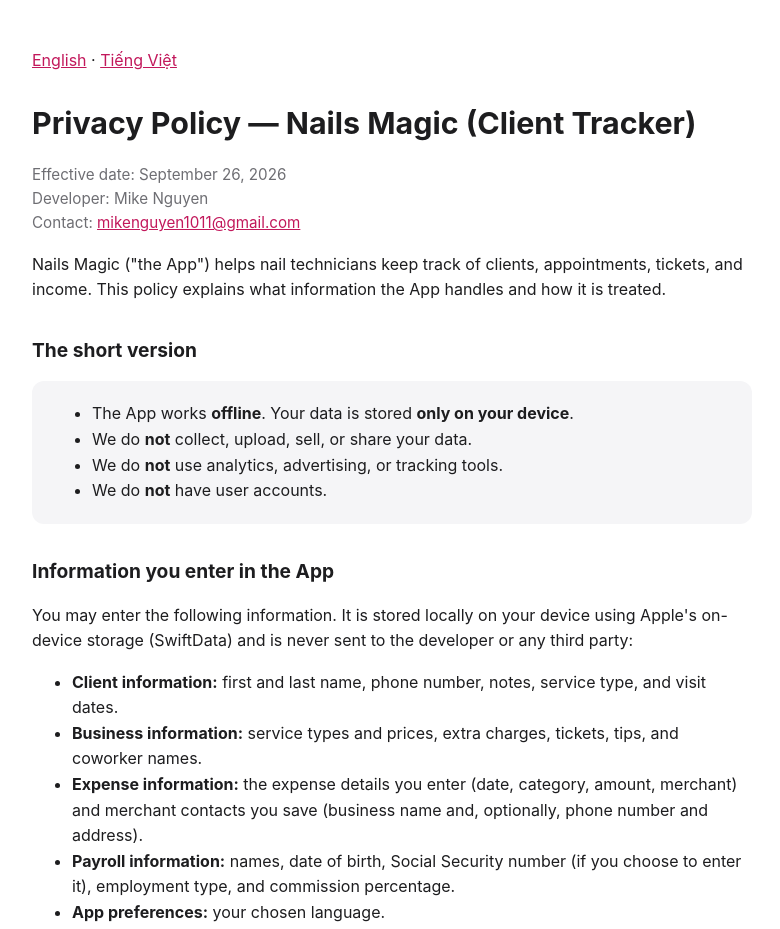
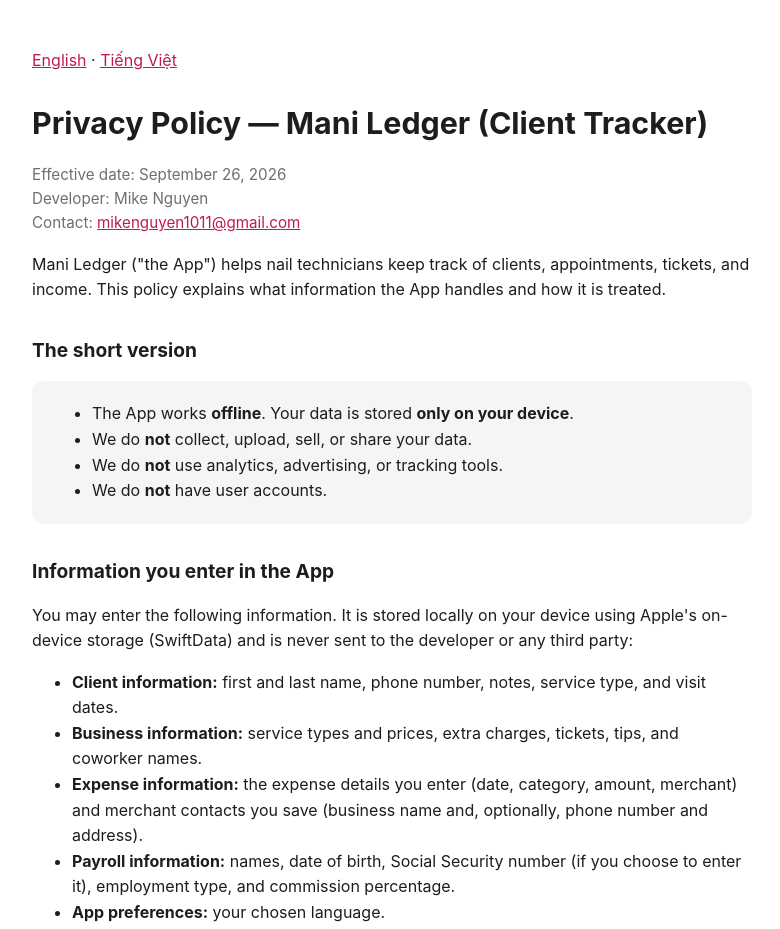
Before and after one commit to mikenguyen1110/magicnails-privacy, a plain HTML site: page index.html in a window 1280 px wide. Shown: the top 929 px of the page, without its empty margins (248-1028 px from the left). Drawn offline with Linux system fonts and the light colour scheme.

Commit message:
Add files via upload

```diff
--- a/index.html
+++ b/index.html
@@ -3,7 +3,7 @@
 <head>
 <meta charset="utf-8">
 <meta name="viewport" content="width=device-width, initial-scale=1">
-<title>Privacy Policy – Nails Magic</title>
+<title>Privacy Policy – Mani Ledger</title>
 <style>
   :root { --bg:#ffffff; --fg:#1d1d1f; --muted:#6e6e73; --accent:#c2185b; --card:#f5f5f7; }
   @media (prefers-color-scheme: dark) {
@@ -26,12 +26,12 @@
 <nav><a href="#en">English</a> · <a href="#vi">Tiếng Việt</a></nav>
 
 <section id="en" lang="en">
-<h1>Privacy Policy — Nails Magic (Client Tracker)</h1>
+<h1>Privacy Policy — Mani Ledger (Client Tracker)</h1>
 <p class="meta">Effective date: September 26, 2026<br>
 Developer: Mike Nguyen<br>
 Contact: <a href="mailto:mikenguyen1011@gmail.com">mikenguyen1011@gmail.com</a></p>
 
-<p>Nails Magic ("the App") helps nail technicians keep track of clients, appointments, tickets, and income. This policy explains what information the App handles and how it is treated.</p>
+<p>Mani Ledger ("the App") helps nail technicians keep track of clients, appointments, tickets, and income. This policy explains what information the App handles and how it is treated.</p>
 
 <h2>The short version</h2>
 <div class="summary"><ul>
@@ -83,7 +83,7 @@
 <hr>
 
 <section id="vi" lang="vi">
-<h1>Chính Sách Quyền Riêng Tư — Nails Magic (Client Tracker)</h1>
+<h1>Chính Sách Quyền Riêng Tư — Mani Ledger (Client Tracker)</h1>
 <p class="meta">Ngày hiệu lực: 26/09/2026<br>
 Nhà phát triển: Mike Nguyen<br>
 Liên hệ: <a href="mailto:mikenguyen1011@gmail.com">mikenguyen1011@gmail.com</a></p>
```
